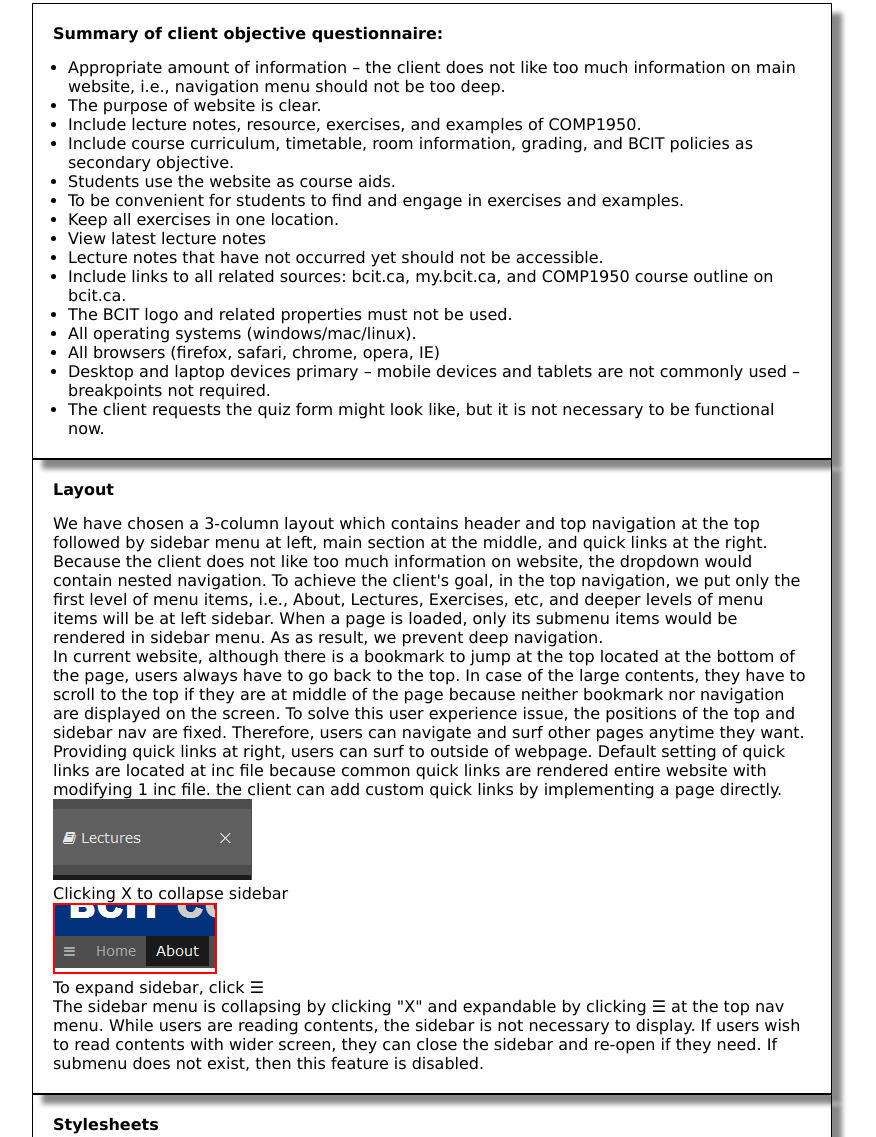
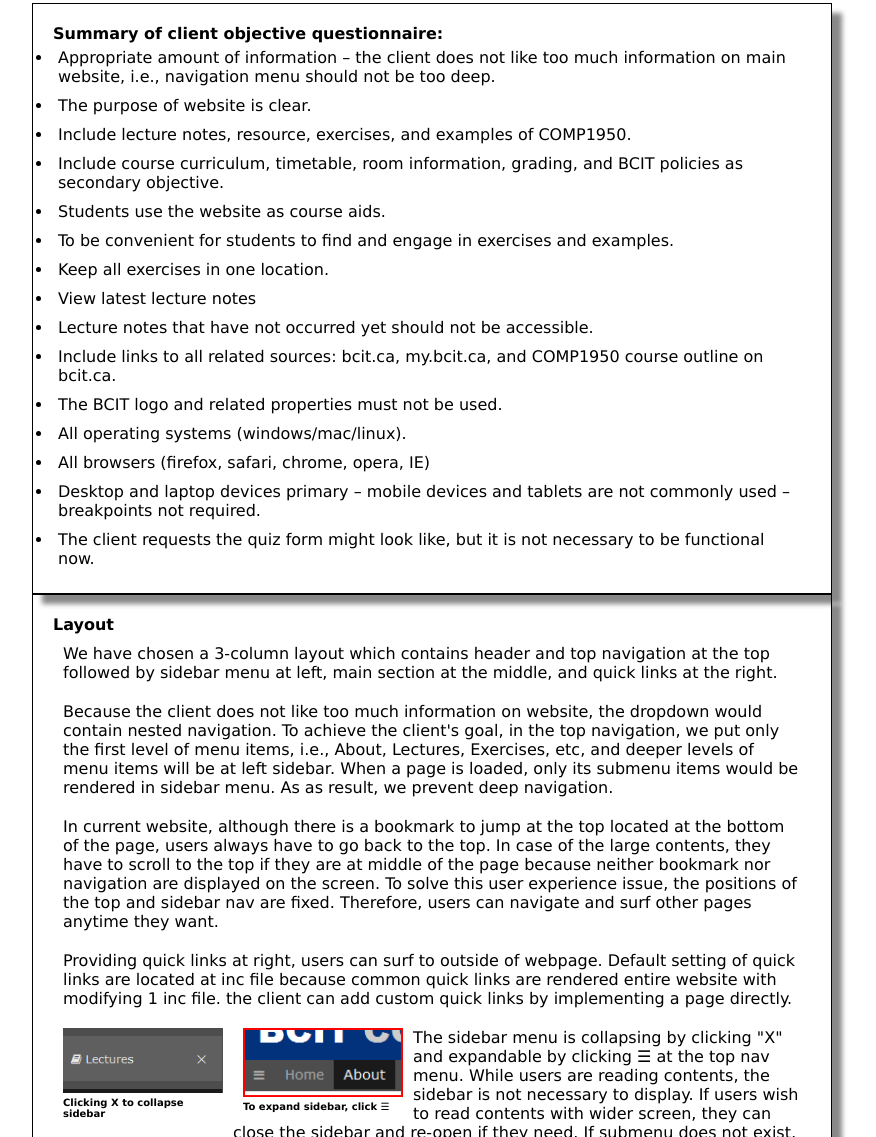
Before and after one commit to mdumycz/comp1950_final, a plain HTML site: page final_project/rationale.html in a window 1280 px wide. Shown: the part 157-1294 px from the top of the page, without its empty margins (208-1084 px from the left). Drawn offline with Linux system fonts and the light colour scheme.

Commit message:
Add files via upload
Modified stylesheet for meta site.

```diff
--- a/final_project/css/styles.css
+++ b/final_project/css/styles.css
@@ -18,6 +18,11 @@ header {
 	color: white;
 	padding-left: 30px;
 	padding-top: 23px;
+}
+
+ul li {
+	padding: 5px;
+
 }
 
 nav {
@@ -92,19 +97,38 @@ h3 {
 	margin-bottom: 15px;
 }
 
-h4 {
-	margin-bottom: 15px;
-}
-
 article {
 	box-sizing: border-box;
 	padding: 20px;
 	border: 1px solid black;
 	box-shadow: 10px 10px 5px #888888;
+
 }
 
-article ul {
-	padding-left: 15px;
+p {
+	padding: 10px;
+
+}
+
+figure {
+	float: left;
+	padding: 10px;
+	width: 160px;
+
+}
+
+figure img {
+	width: 100%;
+	height: auto;
+}
+
+figure::after {
+	clear: both;
+}
+
+figcaption {
+	font-size: 10px;
+	font-weight: bold;
 }
 
 /*
@@ -143,3 +167,8 @@ article ul {
 	background: -moz-linear-gradient(left, #002b80, green, #002b80);
 	background: linear-gradient(to right, #002b80, green, #002b80);
 }
+
+.critical {
+	font-weight: bold;
+	color: red;
+}
```
